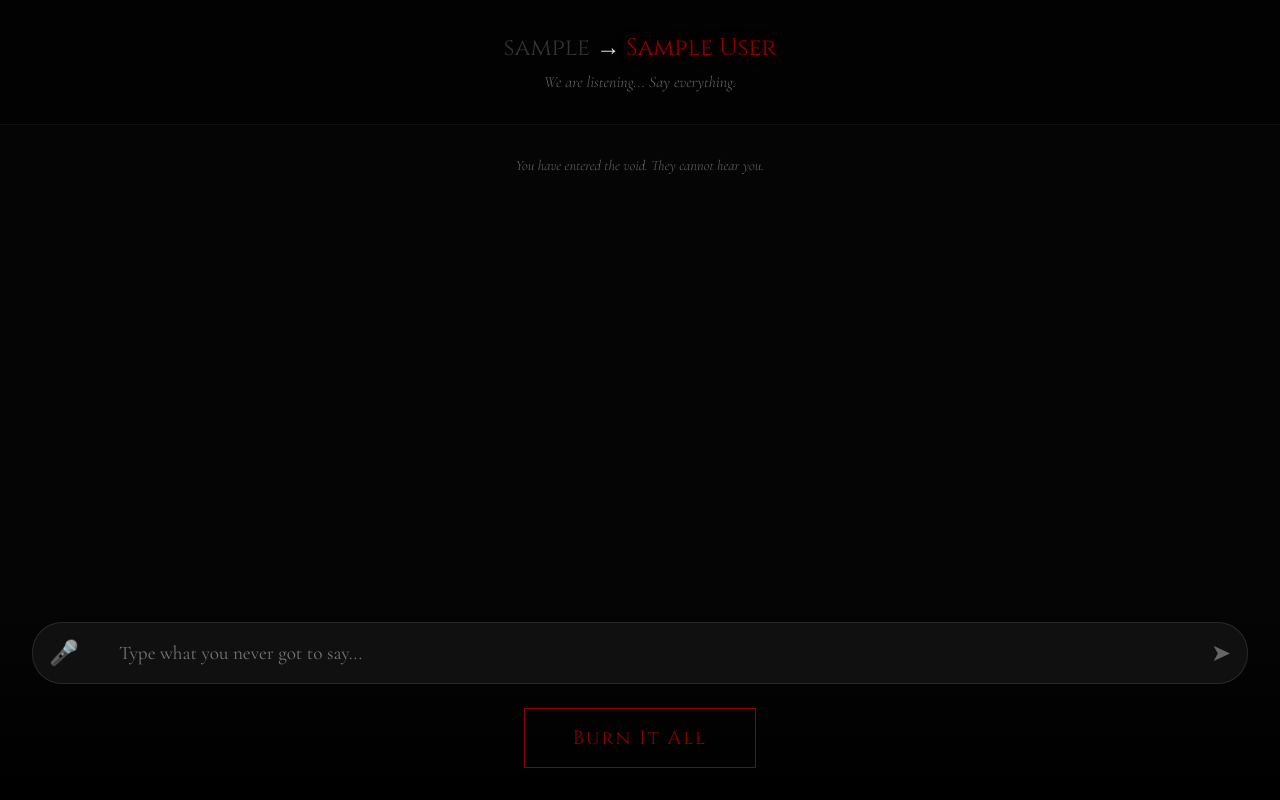
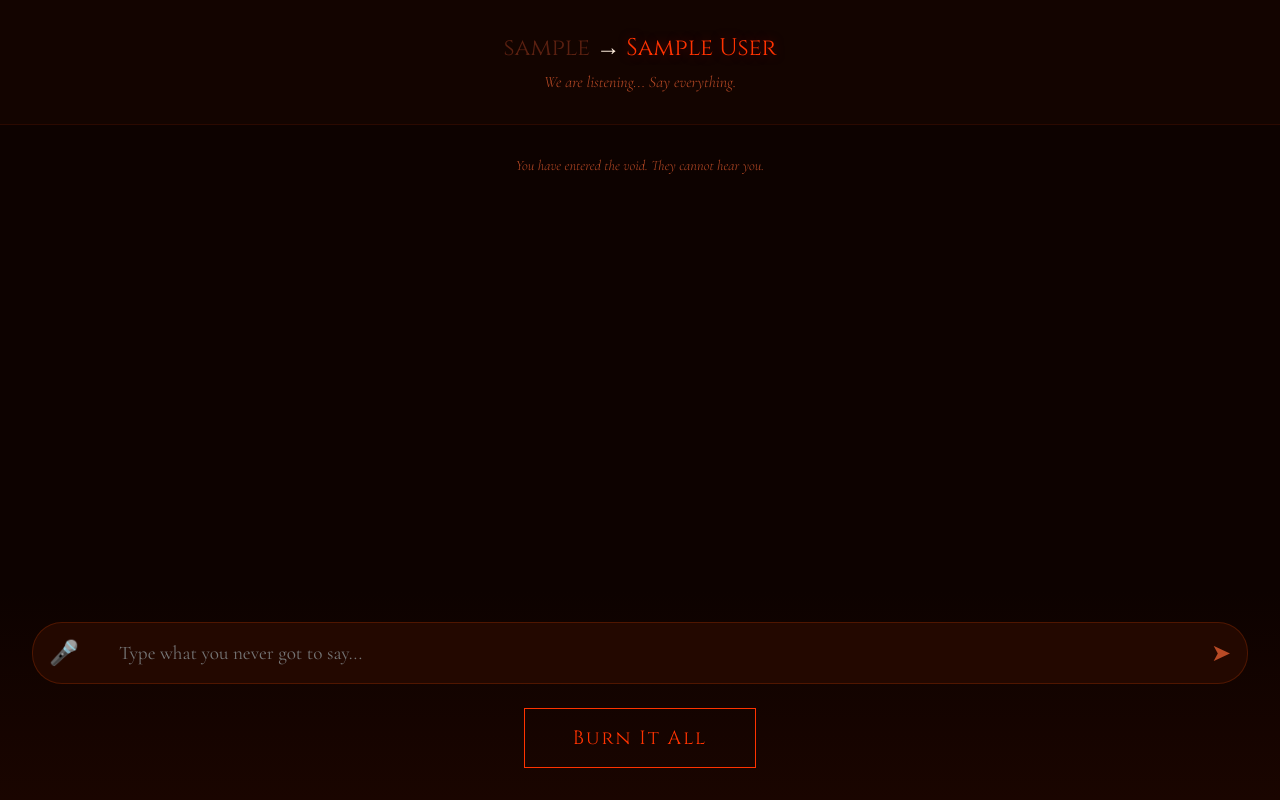
Before and after one commit to mrburnwal/heartbreak-hellfire, a Flask app: page /room in a window 1280 px wide. Run offline with Flask 3, Linux system fonts and the light colour scheme; the visitor is signed in with stand-in values (Sample User, id 1); data that the repository does not hold is empty.

Commit message:
update color palette and UI elements to a warmer, fire-themed aesthetic

```diff
--- a/static/css/style.css
+++ b/static/css/style.css
@@ -1,10 +1,10 @@
 :root {
-    --bg-dark: #050505;
-    --text-main: #e0e0e0;
-    --text-muted: #666;
-    --accent-red: #8b0000;
-    --accent-glow: #ff4500;
-    --glass-bg: rgba(20, 20, 20, 0.6);
+    --bg-dark: #0d0200;
+    --text-main: #ffeedd;
+    --text-muted: #b84a25;
+    --accent-red: #ff3300;
+    --accent-glow: #ff8800;
+    --glass-bg: rgba(40, 10, 0, 0.7);
 }
 
 * {
@@ -44,8 +44,8 @@ body {
     background: var(--glass-bg);
     padding: 4rem;
     border-radius: 10px;
-    border: 1px solid rgba(255,255,255,0.05);
-    box-shadow: 0 0 40px rgba(0,0,0,0.8);
+    border: 1px solid rgba(255, 80, 0, 0.15);
+    box-shadow: 0 0 40px rgba(100, 20, 0, 0.8);
     backdrop-filter: blur(5px);
     animation: fadeIn 3s ease-in-out;
 }
@@ -148,9 +148,10 @@ body {
 }
 
 .enter-btn:hover {
-    background: rgba(255,255,255,0.05);
-    border-color: #fff;
-    box-shadow: 0 0 15px rgba(255,255,255,0.1);
+    background: rgba(255, 50, 0, 0.1);
+    border-color: var(--accent-red);
+    color: var(--text-main);
+    box-shadow: 0 0 15px rgba(255, 50, 0, 0.2);
 }
 
 /* Room Elements */
@@ -184,8 +185,8 @@ body {
 .room-header {
     text-align: center;
     padding: 2rem;
-    border-bottom: 1px solid rgba(255,255,255,0.05);
-    background: rgba(0,0,0,0.5);
+    border-bottom: 1px solid rgba(255, 50, 0, 0.1);
+    background: rgba(20, 5, 0, 0.8);
     position: relative;
     z-index: 10;
 }
@@ -196,7 +197,7 @@ body {
 }
 
 .faded {
-    color: #333;
+    color: #5a2010;
 }
 
 .highlight-red {
@@ -241,13 +242,13 @@ body {
 .message {
     align-self: flex-end;
     max-width: 60%;
-    background: rgba(255,255,255,0.05);
+    background: rgba(255, 80, 0, 0.05);
     padding: 1rem 1.5rem;
     border-radius: 15px 15px 0 15px;
     font-size: 1.2rem;
     line-height: 1.5;
     animation: slideUp 0.5s ease-out;
-    border: 1px solid rgba(255,255,255,0.02);
+    border: 1px solid rgba(255, 80, 0, 0.1);
     word-wrap: break-word;
 }
 
@@ -267,7 +268,7 @@ body {
 
 .chat-controls {
     padding: 2rem;
-    background: linear-gradient(to top, #000, transparent);
+    background: linear-gradient(to top, #1a0500, transparent);
     position: relative;
     z-index: 10;
     display: flex;
@@ -279,10 +280,10 @@ body {
     display: flex;
     gap: 1rem;
     align-items: center;
-    background: rgba(20,20,20,0.8);
+    background: rgba(40, 10, 0, 0.8);
     padding: 0.5rem;
     border-radius: 30px;
-    border: 1px solid rgba(255,255,255,0.1);
+    border: 1px solid rgba(255, 80, 0, 0.2);
 }
 
 #chat-input {
```
